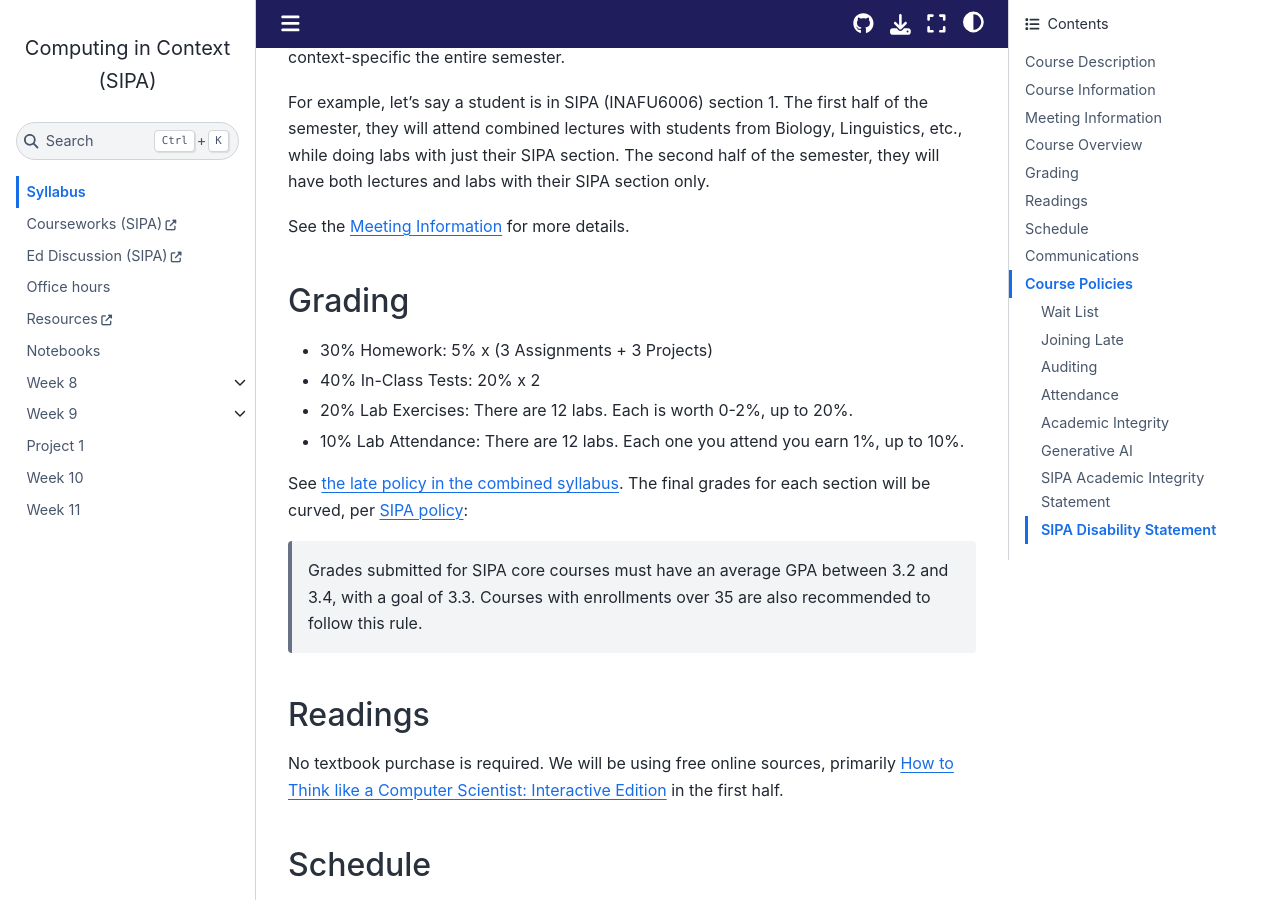
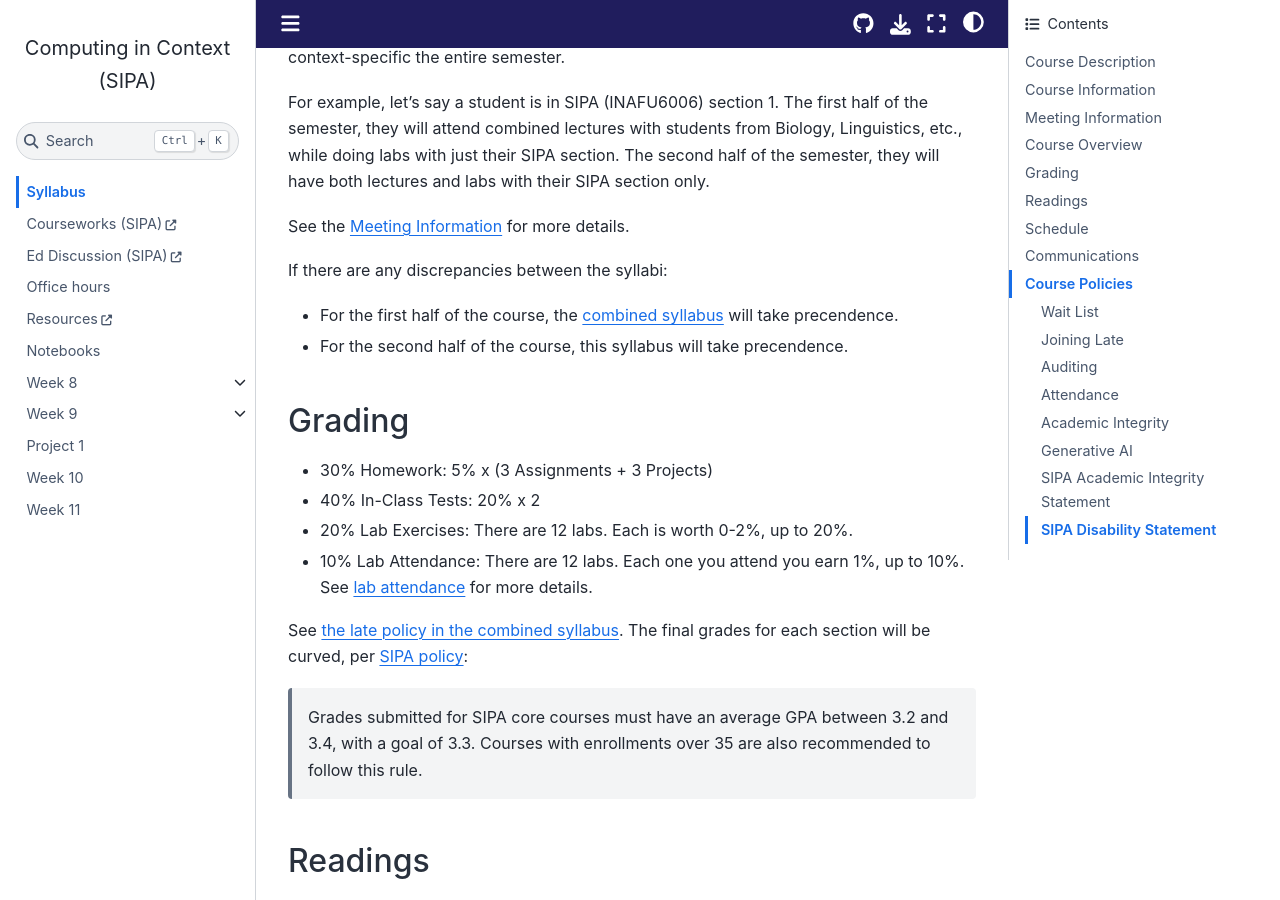
Before and after one commit to afeld/computing-in-context, a Jupyter Book: the page built from index.md, in a window 1280 px wide and 900 px high, scrolled down 2776 px. Built offline with Jupyter Book 1.0.4 settings and Sphinx 7.4.7 and the Sphinx Book theme 1.1.4, drawn with Linux system fonts in a browser that asks for light colours; some of the changed text lies outside the part shown.

Commit message:
expand on lab attendance

```diff
--- a/index.md
+++ b/index.md
@@ -70,12 +70,17 @@
 
 See the [Meeting Information](#meeting-information) for more details.
 
+If there are any discrepancies between the syllabi:
+
+- For the first half of the course, the [combined syllabus](https://courseworks2.columbia.edu/courses/203144) will take precendence.
+- For the second half of the course, this syllabus will take precendence.
+
 ## Grading
 
 - 30% Homework: 5% x (3 Assignments + 3 Projects)
 - 40% In-Class Tests: 20% x 2
 - 20% Lab Exercises: There are 12 labs. Each is worth 0-2%, up to 20%.
-- 10% Lab Attendance: There are 12 labs. Each one you attend you earn 1%, up to 10%.
+- 10% Lab Attendance: There are 12 labs. Each one you attend you earn 1%, up to 10%. See [lab attendance](#labs) for more details.
 
 See [the late policy in the combined syllabus](https://courseworks2.columbia.edu/courses/203144). The final grades for each section will be curved, per [SIPA policy](https://bulletin.columbia.edu/sipa/academic-policies/satisfactory-academic-progress/):
 
@@ -154,9 +159,11 @@
 
 #### Labs
 
-_These only apply to the second half of the course; see the [combined CourseWorks](https://courseworks2.columbia.edu/courses/203144)/announcements for policies regarding labs in the first half._
+_For the second half of the course, at least:_
 
 Missing 15+ minutes of lab counts as an absence, regardless of the reason or notifying the instructor(s) beforehand. If you complete the lab work before the end of the session, you may leave early.
+
+We give two "freebies" — see [grading](#grading). These can be used for illness, scheduling conflicts, [religious observance](https://universitypolicies.columbia.edu/content/religious-accommodation-policy). We don't excuse absences beyond that, except in exceptional circumstances.
 
 ### Academic Integrity
 
```
Also changed, not shown: other parts of index.md (+1 -1 lines).
